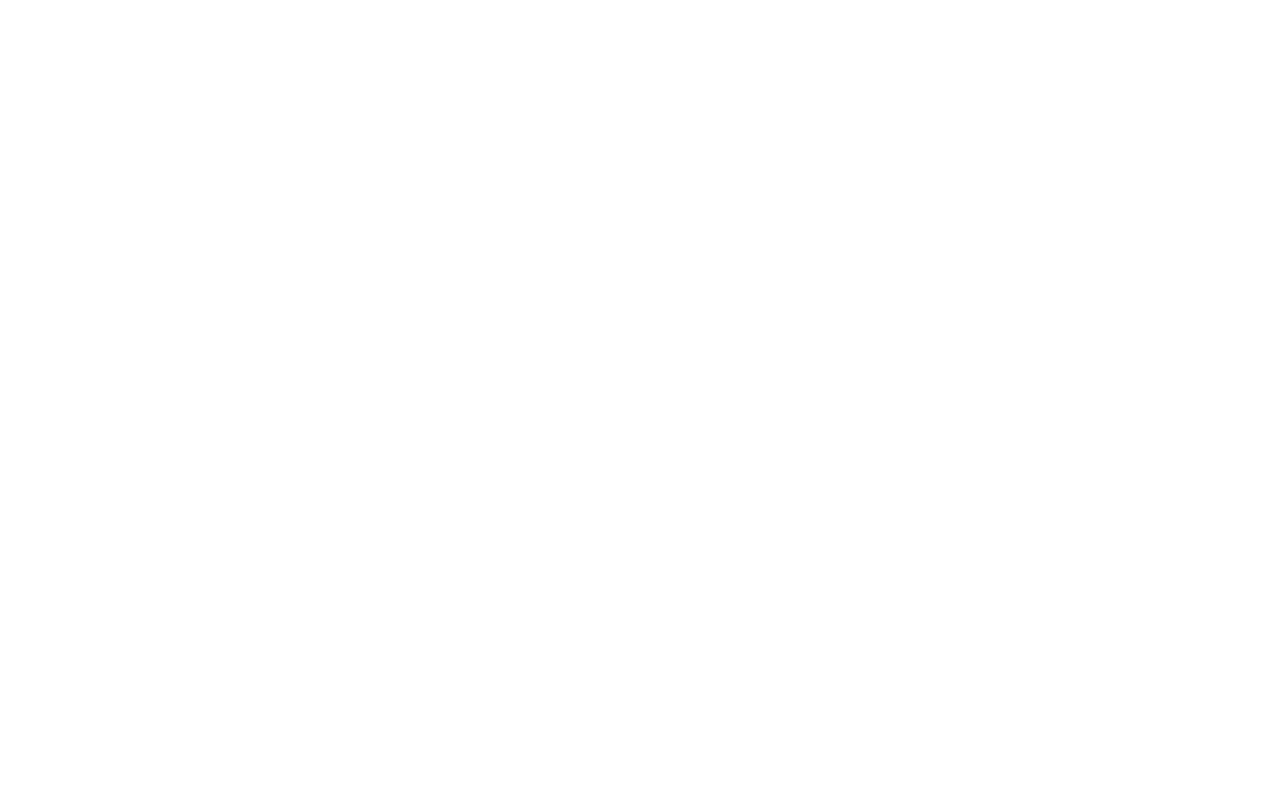
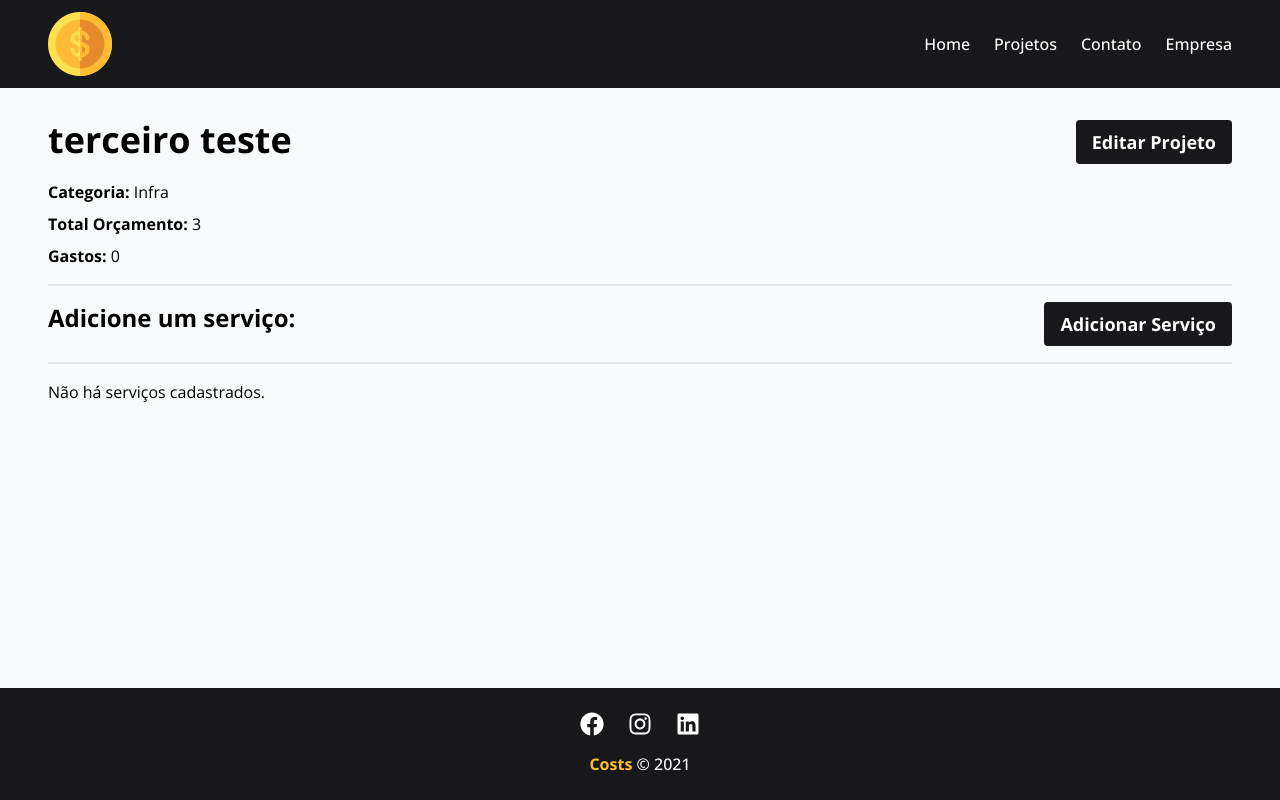
Before and after one commit to kaycso/gerenciar-projetos, a React (Vite) app: page /project/839d in a window 1280 px wide. Before the commit this address had no page. Built offline with nearby package versions, Linux system fonts and the light colour scheme; data requests are answered from the project's data file.

Commit message:
feat: add Project page and implement functionality to edit project

```diff
--- a/db.json
+++ b/db.json
@@ -11,7 +11,7 @@
     {
       "id": "e061",
       "category": "Desenvolvimento",
-      "name": "Segundo Teste",
+      "name": "Segundo Test",
       "budget": 2000,
       "cost": 0,
       "services": []
@@ -33,12 +33,10 @@
       "services": []
     },
     {
-      "id": "8a29",
       "name": "Quinto teste",
-      "budget": 2,
-      "category": "Infra",
-      "cost": 0,
-      "services": []
+      "budget": 20000,
+      "category": "Desenvolvimento",
+      "id": "2c64"
     }
   ],
   "categories": [
--- a/src/components/FormField.jsx
+++ b/src/components/FormField.jsx
@@ -38,7 +38,7 @@
   label: PropTypes.node,
   type: PropTypes.string,
   placeholder: PropTypes.string,
-  value: PropTypes.string,
+  value: PropTypes.oneOfType([PropTypes.string, PropTypes.number]),
   onChange: PropTypes.func,
   children: PropTypes.node,
 };
--- a/src/components/NewProjectForm.jsx
+++ b/src/components/ProjectForm.jsx
@@ -1,14 +1,15 @@
 import { useEffect, useState } from "react";
-import PropTypes from "prop-types";
 import FormField from "./FormField";
 import Button from "./ui/Button";
+import PropTypes from "prop-types";
 
-const NewProjectForm = ({ handleSubmit }) => {
-  const [projectName, setProjectName] = useState("");
-  const [budget, setBudget] = useState("");
-  const [category, setCategory] = useState("");
+const ProjectForm = ({ projectInfo, handleSubmit, buttonText }) => {
+  const [project, setProject] = useState({
+    name: projectInfo?.name || "",
+    budget: projectInfo?.budget || "",
+    category: projectInfo?.category || "",
+  });
   const [categories, setCategories] = useState([]);
-  const [project, setProject] = useState({});
 
   useEffect(() => {
     fetch("http://localhost:5000/categories", {
@@ -26,7 +27,7 @@
 
   const submit = (e) => {
     e.preventDefault();
-    if (!projectName || !budget || !category) {
+    if (!project.name || !project.budget || !project.category) {
       alert("Todos os campos devem ser preenchidos!");
       return;
     }
@@ -37,14 +38,15 @@
     <form onSubmit={submit} className="flex flex-col gap-4">
       <FormField
         id="projectName"
-        label="Nome"
+        label="Nome do Projeto"
         type="text"
         placeholder="Insira o nome do projeto"
-        value={projectName}
+        value={project.name}
         onChange={(e) => {
-          const name = e.target.value;
-          setProjectName(name);
-          setProject((props) => ({ ...props, name }));
+          setProject((prevProject) => ({
+            ...prevProject,
+            name: e.target.value,
+          }));
         }}
       />
       <FormField
@@ -52,13 +54,11 @@
         label="Orçamento"
         type="number"
         placeholder="Insira o orçamento total"
-        value={budget}
+        value={project.budget}
         onChange={(e) => {
-          const budget = e.target.value;
-          setBudget(budget);
-          setProject((props) => ({
-            ...props,
-            budget: parseFloat(budget) || 0,
+          setProject((prevProject) => ({
+            ...prevProject,
+            budget: Number(e.target.value),
           }));
         }}
       />
@@ -66,11 +66,12 @@
         id="category"
         label="Categoria"
         type="select"
-        value={category}
+        value={project.category}
         onChange={(e) => {
-          const category = e.target.value;
-          setCategory(category);
-          setProject((props) => ({ ...props, category: category }));
+          setProject((prevProject) => ({
+            ...prevProject,
+            category: e.target.value,
+          }));
         }}
       >
         {categories.map((cat) => (
@@ -79,13 +80,15 @@
           </option>
         ))}
       </FormField>
-      <Button type="submit">Criar Projeto</Button>
+      <Button type="submit">{buttonText}</Button>
     </form>
   );
 };
 
-NewProjectForm.propTypes = {
+ProjectForm.propTypes = {
+  projectInfo: PropTypes.object,
   handleSubmit: PropTypes.func,
+  buttonText: PropTypes.string,
 };
 
-export default NewProjectForm;
+export default ProjectForm;
--- a/src/components/ui/Button.jsx
+++ b/src/components/ui/Button.jsx
@@ -1,10 +1,11 @@
 import PropTypes from "prop-types";
 
-const Button = ({ children, type }) => {
+const Button = ({ children, type, className, onClick }) => {
   return (
     <button
       type={type}
-      className="self-center rounded bg-zinc-900 px-4 py-2 text-lg font-bold text-white transition hover:text-amber-400"
+      className={`self-center rounded bg-zinc-900 px-4 py-2 text-lg font-bold text-white transition hover:text-amber-400 ${className}`}
+      onClick={onClick}
     >
       {children}
     </button>
@@ -14,6 +15,8 @@
 Button.propTypes = {
   type: PropTypes.string,
   children: PropTypes.node,
+  className: PropTypes.string,
+  onClick: PropTypes.func,
 };
 
 export default Button;
--- a/src/components/ui/Input.jsx
+++ b/src/components/ui/Input.jsx
@@ -17,7 +17,7 @@
   id: PropTypes.string,
   type: PropTypes.string,
   placeholder: PropTypes.string,
-  value: PropTypes.string,
+  value: PropTypes.oneOfType([PropTypes.string, PropTypes.number]),
   onChange: PropTypes.func,
 };
 
--- a/src/main.jsx
+++ b/src/main.jsx
@@ -8,6 +8,7 @@
 import NewProject from "./pages/NewProject.jsx";
 import Contact from "./pages/Contact.jsx";
 import Projects from "./pages/Projects.jsx";
+import Project from "./pages/Project.jsx";
 
 createRoot(document.getElementById("root")).render(
   <StrictMode>
@@ -18,6 +19,7 @@
           <Route path="/contact" element={<Contact />} />
           <Route path="/company" element={<Company />} />
           <Route path="/projects" element={<Projects />} />
+          <Route path="/project/:id" element={<Project />} />
           <Route path="/newproject" element={<NewProject />} />
         </Route>
       </Routes>
--- a/src/pages/NewProject.jsx
+++ b/src/pages/NewProject.jsx
@@ -1,5 +1,5 @@
 import { useNavigate } from "react-router";
-import NewProjectForm from "../components/NewProjectForm";
+import ProjectForm from "../components/ProjectForm";
 
 const NewProject = () => {
   const navigate = useNavigate();
@@ -33,7 +33,7 @@
             Crie seu projeto para adicionar os serviços
           </p>
         </div>
-        <NewProjectForm handleSubmit={createPost} />
+        <ProjectForm handleSubmit={createPost} buttonText="Criar Projeto" />
       </div>
     </div>
   );
--- /dev/null
+++ b/src/pages/Project.jsx
@@ -0,0 +1,98 @@
+import { useEffect, useState } from "react";
+import { useNavigate, useParams } from "react-router";
+import Button from "../components/ui/Button";
+import Loading from "../components/Loading";
+import ProjectForm from "../components/ProjectForm";
+
+const Project = () => {
+  const { id } = useParams();
+  const [project, setProject] = useState([]);
+  const [showProjectForm, setShowProjectForm] = useState(false);
+  const [removeLoading, setRemoveLoading] = useState(false);
+  const navigate = useNavigate();
+
+  useEffect(() => {
+    fetch(`http://localhost:5000/projects/${id}`, {
+      method: "GET",
+      headers: {
+        "Content-Type": "application/sjon",
+      },
+    })
+      .then((resp) => resp.json())
+      .then((data) => {
+        setProject(data);
+        setRemoveLoading(true);
+      })
+      .catch((err) => console.log(err));
+  }, [id]);
+
+  const toggleProjectForm = () => {
+    setShowProjectForm(!showProjectForm);
+  };
+
+  const editProject = (project) => {
+    fetch(`http://localhost:5000/projects/${id}`, {
+      method: "PUT",
+      headers: {
+        "Content-Type": "application/json",
+      },
+      body: JSON.stringify(project),
+    })
+      .then((resp) => resp.json())
+      .then((data) => {
+        setProject(data);
+        navigate(`/project/${id}`, {
+          state: { notification: "Projeto atualizado com sucesso!" },
+        });
+        toggleProjectForm();
+      })
+      .catch((err) => console.log(err));
+  };
+
+  return (
+    <section className="mx-12 flex flex-col gap-4">
+      {!removeLoading && <Loading />}
+      <div className="flex justify-between">
+        <h1 className="text-4xl font-bold">{project.name}</h1>
+        <Button onClick={toggleProjectForm} className="text-base">
+          {!showProjectForm ? "Editar Projeto" : "Fechar"}
+        </Button>
+      </div>
+      {!showProjectForm ? (
+        <div className="border-b-2 pb-4">
+          <ul className="flex flex-col gap-2">
+            <li>
+              <span className="font-bold">Categoria:</span> {project.category}
+            </li>
+            <li>
+              <span className="font-bold">Total Orçamento:</span>{" "}
+              {project.budget}
+            </li>
+            <li>
+              <span className="font-bold">Gastos:</span> {project.cost}
+            </li>
+          </ul>
+        </div>
+      ) : (
+        <ProjectForm projectInfo={project} handleSubmit={editProject} buttonText="Concluir Edição" />
+      )}
+
+      {/* Criar componente AddNewService */}
+      <div className="flex justify-between border-b-2 pb-4">
+        <h2 className="text-2xl font-bold">Adicione um serviço:</h2>
+        <Button className="text-base">Adicionar Serviço</Button>
+      </div>
+
+      {/* Criar componente Services */}
+      <div>
+        {project.services === 0 ? (
+          <p>teste</p>
+        ) : (
+          <p>Não há serviços cadastrados.</p>
+        )}
+      </div>
+    </section>
+  );
+};
+
+export default Project;
```
